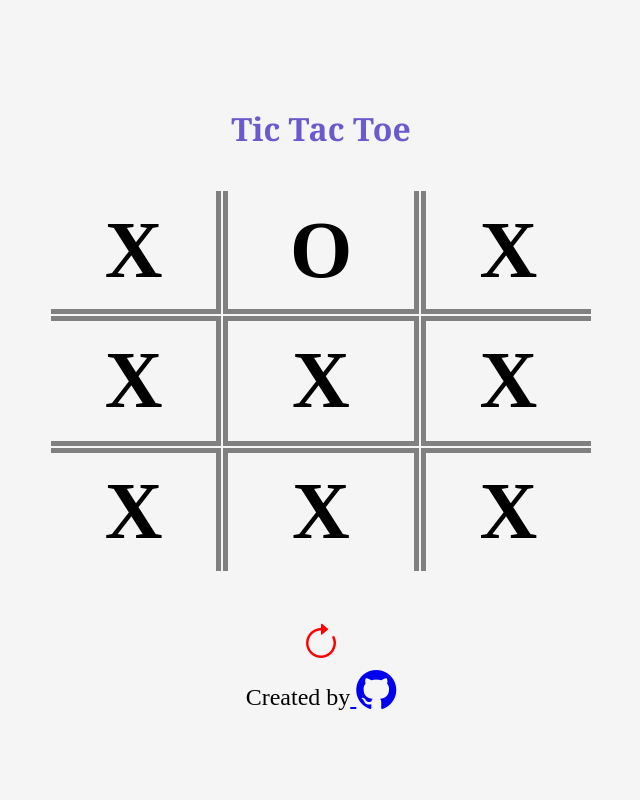
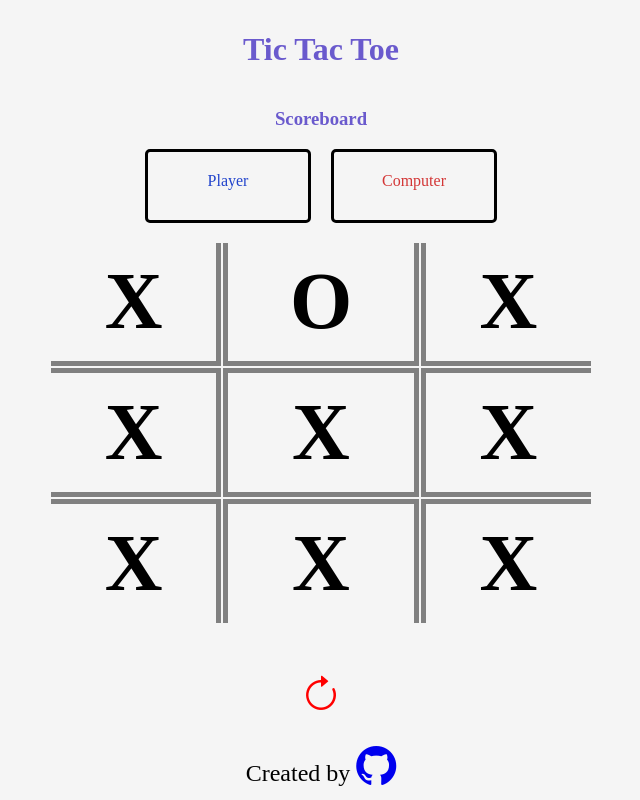
Before and after one commit to VasaOfficial/TicTacToe, a plain HTML site: page index.htm in a window 1280 px wide. Shown: the whole page, without its empty margins (319-959 px from the left). Drawn offline with nearby package versions, Linux system fonts and the light colour scheme; a web font is replaced by a local one.

Commit message:
- ui improvement  - added footer with link to git

```diff
--- a/index.htm
+++ b/index.htm
@@ -13,7 +13,14 @@
     <script src="index.js" defer></script>
   </head>
   <body>
-    <header><h1>Tic Tac Toe</h1></header>
+    <header>
+      <h1>Tic Tac Toe</h1>
+      <h3>Scoreboard</h3>
+      <div class="scoreboard">
+        <div class="player">Player</div>
+        <div class="computer">Computer</div>
+      </div>
+    </header>
     <table class="table">
       <tr>
         <td class="box" id="0">X</td>
@@ -33,7 +40,8 @@
     </table>
     <i class="bi bi-arrow-clockwise" id="reset"></i>
     <footer>
-      Created by<a href="https://github.com/VasaOfficial">
+      Created by
+      <a href="https://github.com/VasaOfficial">
         <i class="bi bi-github" id="git-icon"></i>
       </a>
     </footer>
--- a/style.css
+++ b/style.css
@@ -1,3 +1,4 @@
+@import url('https://fonts.googleapis.com/css2?family=Zen+Dots&display=swap');
 
 body {
     margin: 0;
@@ -8,6 +9,35 @@ body {
     height: 100vh;
     overflow: hidden;
     background-color:whitesmoke;
+}
+
+h1 {
+    align-content: center;
+}
+
+.scoreboard {
+    text-align: center;
+    display: flex;
+    justify-content: center;
+    gap: 20px;
+}
+
+.player {
+    color: rgb(34, 68, 204);
+    padding-top: 20px;
+    width: 10em;
+    border: 3px solid black;
+    height: 3em;
+    border-radius: 5px;
+}
+
+.computer {
+    color: rgb(211, 54, 54);
+    padding-top: 20px;
+    width: 10em;
+    border: 3px solid black;
+    height: 3em;
+    border-radius: 5px;
 }
 
 .table {
@@ -57,13 +87,18 @@ td {
 }
 
 header {
-    font-family: Georgia, 'Times New Roman', Times, serif;
+    display: flex;
+    flex-direction: column;
+    justify-content: center;
+    align-items: center;
+    font-family:'Zen Dots', serif;
     color:slateblue;
     padding-bottom: 10px;
 }
 
 footer {
     font-size: 1.5em;
+    margin-top: 1em;
 }
 
 #git-icon {
```
